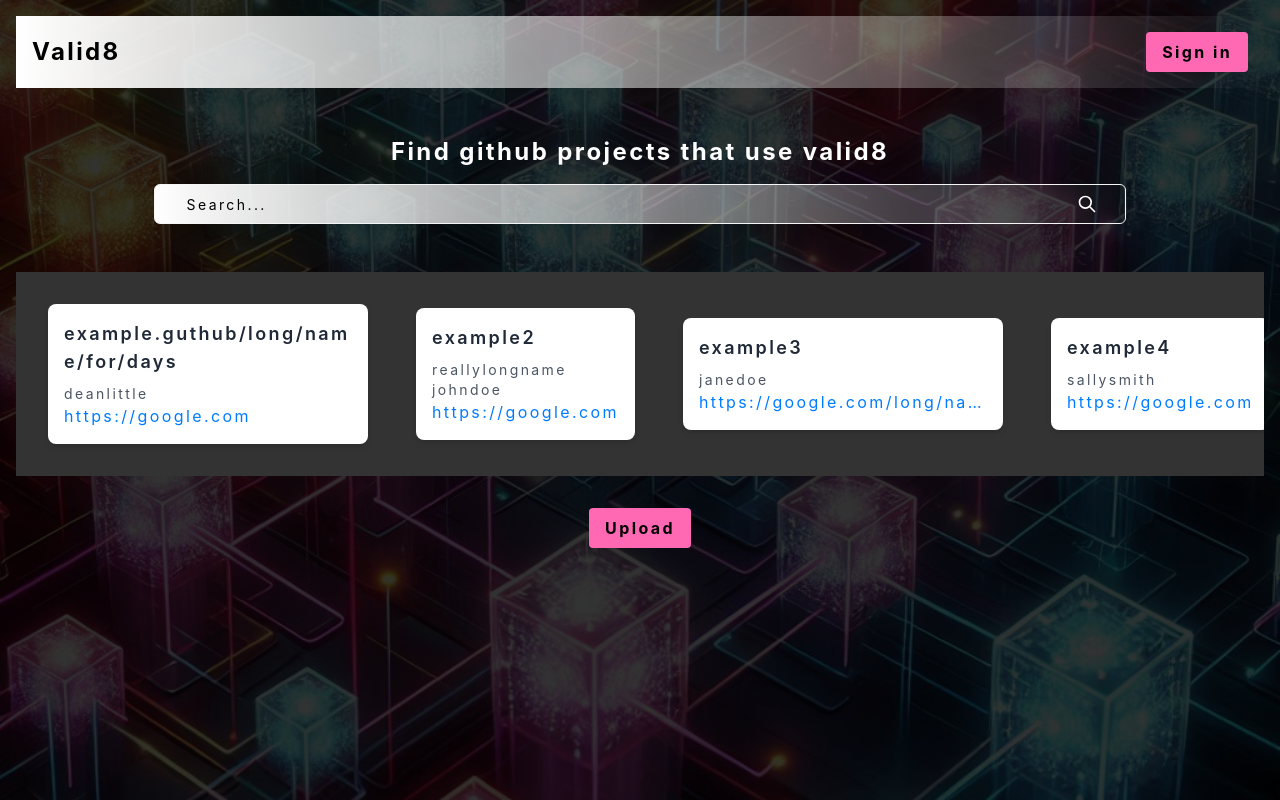
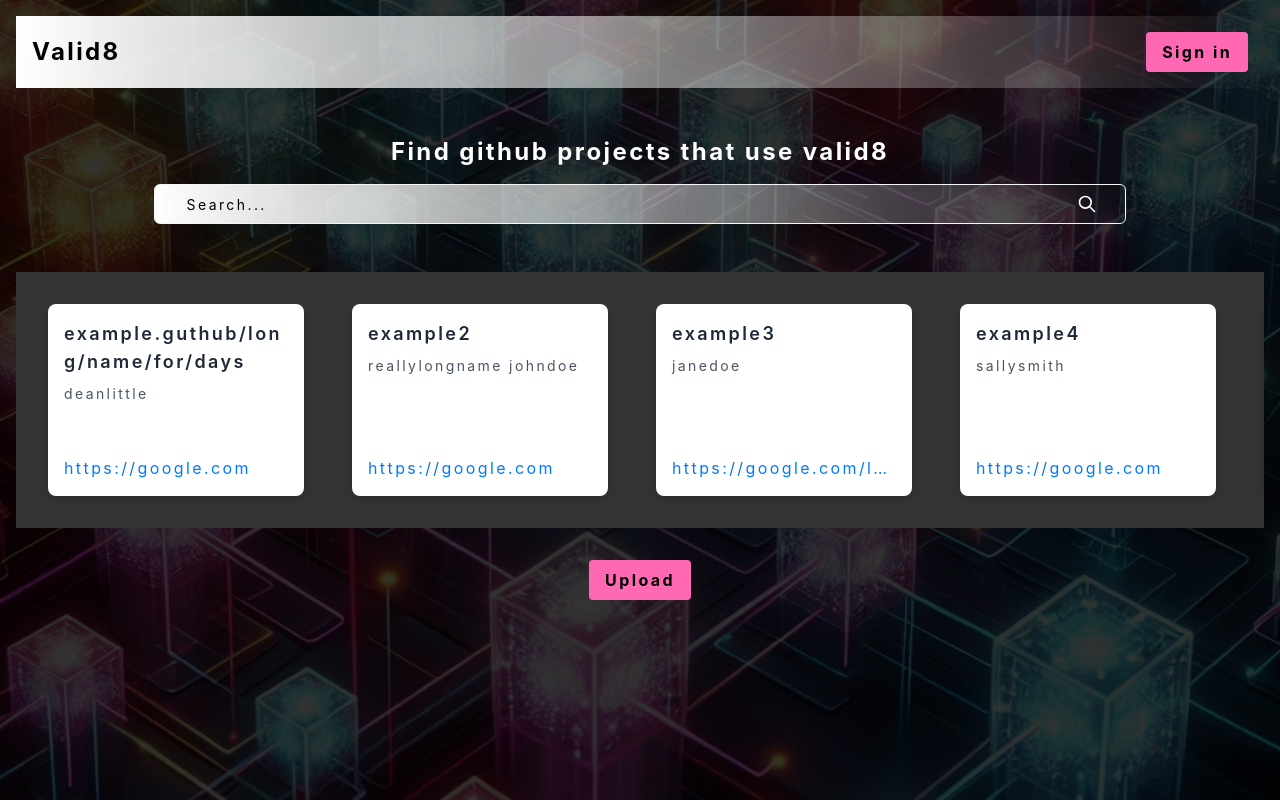
Before and after one commit to timknapp12/valid8-fe, a React (Create React App) app: page / in a window 1280 px wide. Built offline with nearby package versions, Linux system fonts and the light colour scheme.

Commit message:
give tile exact dimensions

```diff
--- a/src/components/Tile.tsx
+++ b/src/components/Tile.tsx
@@ -3,16 +3,18 @@ import { TileProps } from '../types';
 
 export const Tile: React.FC<TileProps> = ({ name, owner, link }) => {
   return (
-    <div className='bg-white rounded-lg shadow-md p-4 m-4 transition-shadow hover:shadow-lg max-w-xs w-full'>
-      <h3 className='text-lg font-semibold mb-2 text-gray-800 break-words'>
-        {name}
-      </h3>
-      <p className='text-sm text-gray-600 break-words'>{owner}</p>
+    <div className='bg-white rounded-lg shadow-md p-4 m-4 transition-shadow hover:shadow-lg w-64 h-48 flex flex-col justify-between'>
+      <div>
+        <h3 className='text-lg font-semibold mb-2 text-gray-800 break-words'>
+          {name}
+        </h3>
+        <p className='text-sm text-gray-600 break-words'>{owner}</p>
+      </div>
       <a
         href={link}
         target='_blank'
         rel='noreferrer'
-        className='text-blue hover:underline truncate block'
+        className='text-blue hover:underline truncate block mt-2'
       >
         {link}
       </a>
```
